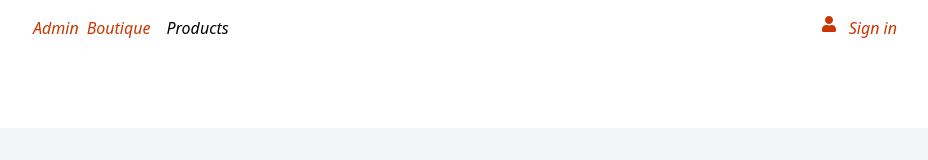
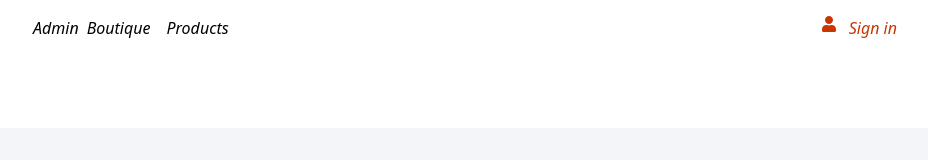
Before and after one commit to tien198/njs301_asm3_adminApp, a React (Vite) app: page /admin/login in a window 1280 px wide. Shown: the top 160 px of the page, without its empty margins (175-1103 px from the left). Built offline with nearby package versions, Linux system fonts and the light colour scheme; no server answers.

Commit message:
some edit

```diff
--- a/src/layout/MainNav.tsx
+++ b/src/layout/MainNav.tsx
@@ -20,13 +20,13 @@ function NavLeftUl() {
     return (
         <ul className="flex gap-4 items-center">
             <li>
-                <NavLink to={AbsRoute.Admin} className={navLinkStateClass}>
+                <NavLink to={AbsRoute.Admin} end className={navLinkStateClass}>
                     <span>Admin</span>
                     <span>Boutique</span>
                 </NavLink>
             </li>
             <li>
-                <NavLink to={AbsRoute.Products} className={navLinkStateClass}>
+                <NavLink to={AbsRoute.Products} end className={navLinkStateClass}>
                     Products
                 </NavLink>
             </li>
--- a/src/ulties/serverAPIs.ts
+++ b/src/ulties/serverAPIs.ts
@@ -1,6 +1,6 @@
 export enum ServerAPI {
-    // base = 'https://rjs301asm3backend-production.up.railway.app/',
-    base = 'http://localhost:5000/',
+    base = 'https://njs301asm3server-production.up.railway.app/',
+    // base = 'http://localhost:5000/',
     api = base + 'api/',
     admin = 'admin/',
 
```
